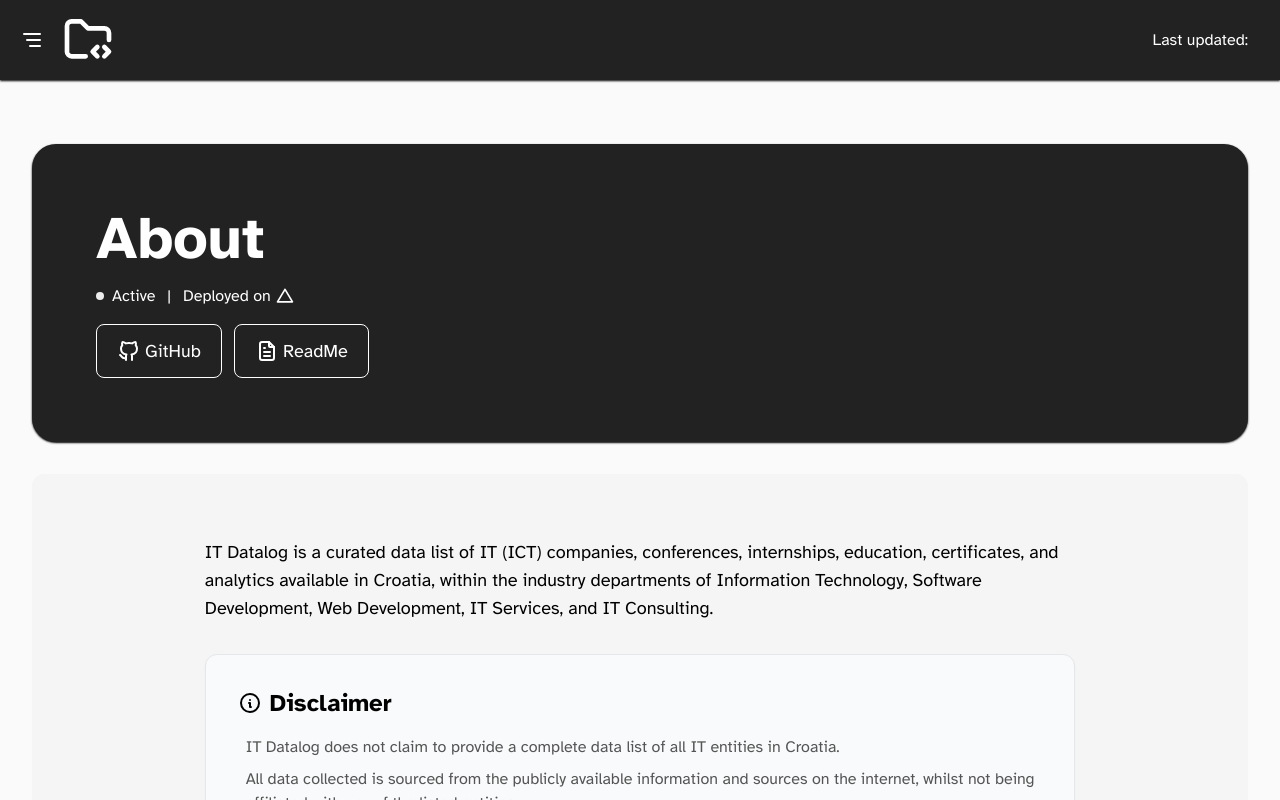
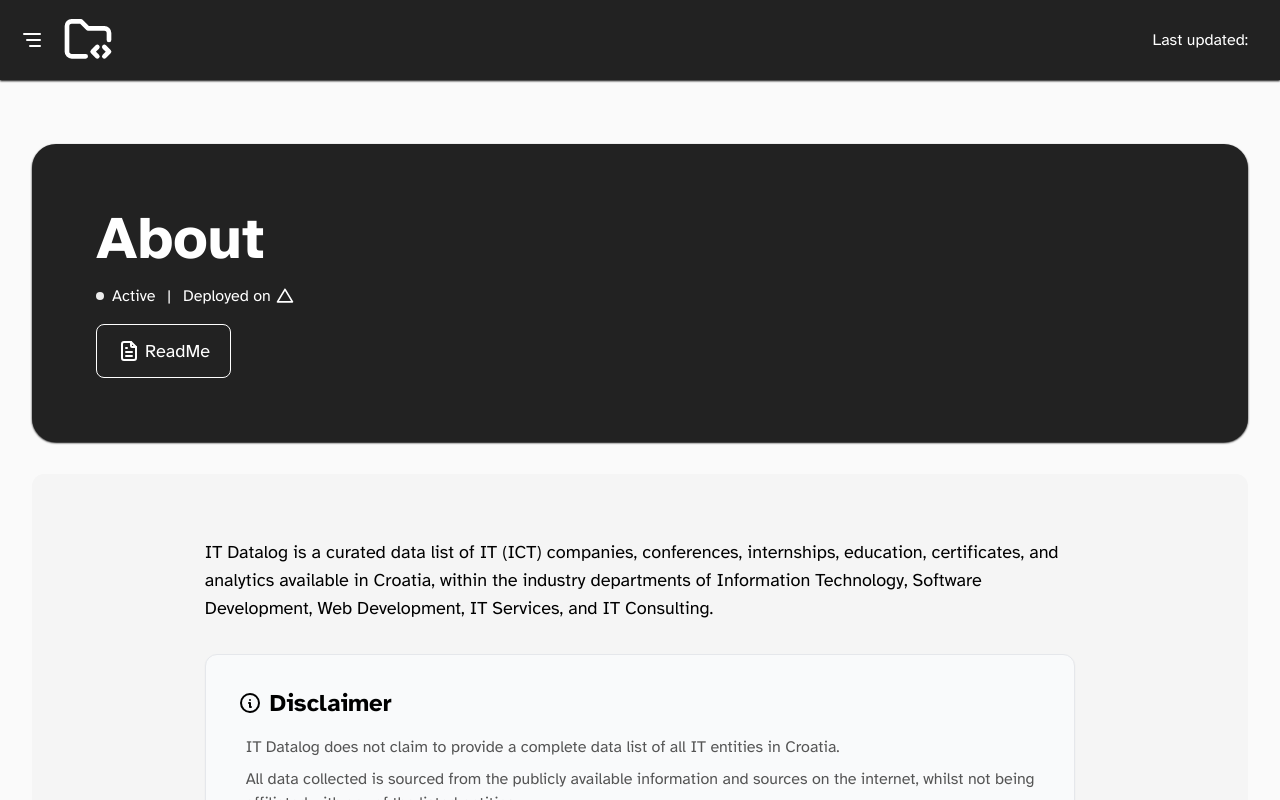
Before and after one commit to stefanicjuraj/datalog, a React (Vite) app: page /about in a window 1280 px wide. Shown: the top 800 px of the page. Built offline with nearby package versions, Linux system fonts and the light colour scheme; no server answers.

Commit message:
chore(about): remove header tag

```diff
--- a/src/pages/About.tsx
+++ b/src/pages/About.tsx
@@ -1,7 +1,6 @@
 import { useState } from 'react';
 import { Link } from 'react-router-dom';
 // import icons
-import github from '../assets/icons/github-light.svg';
 import readme from '../assets/icons/readme.svg';
 import info from '../assets/icons/info.svg';
 import vercel from '../assets/icons/vercel.svg';
@@ -42,16 +41,9 @@ function About() {
                         </div>
                         {/* header tags */}
                         <div className="flex mt-4">
-                            {/* github */}
+                            {/* readme */}
                             <Link to="">
                                 <a className="inline-flex items-center justify-center px-5 py-3 sm:text-lg text-md font-medium text-center bg-[#222] text-white rounded-lg focus:ring-1 focus:ring-white border-white border hover:underline hover:shadow-sm hover:shadow-white">
-                                    <img src={github} className="h-6 w-6 mr-1" alt="github" />
-                                    GitHub
-                                </a>
-                            </Link>
-                            {/* readme */}
-                            <Link to="">
-                                <a className="ml-3 inline-flex items-center justify-center px-5 py-3 sm:text-lg text-md font-medium text-center bg-[#222] text-white rounded-lg focus:ring-1 focus:ring-white border-white border hover:underline hover:shadow-sm hover:shadow-white">
                                     <img src={readme} className="h-6 w-6 mr-1" alt="readme" />
                                     ReadMe
                                 </a>
```
